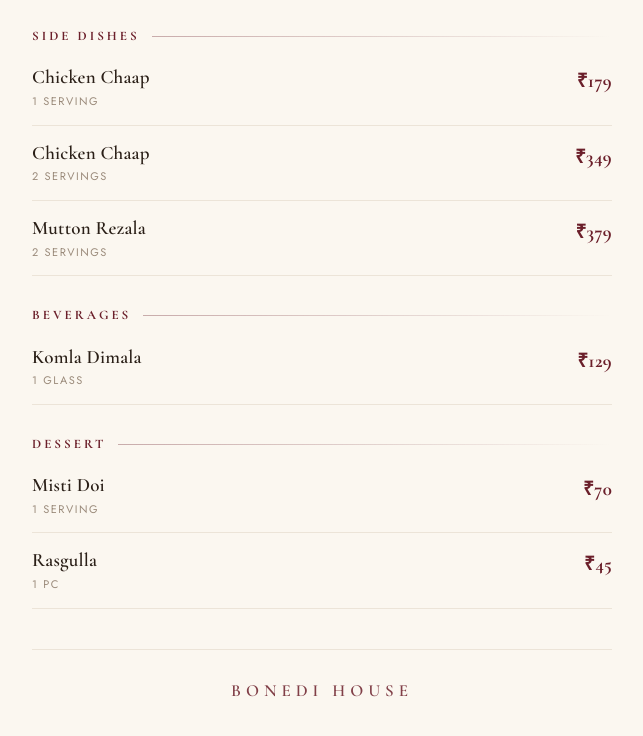
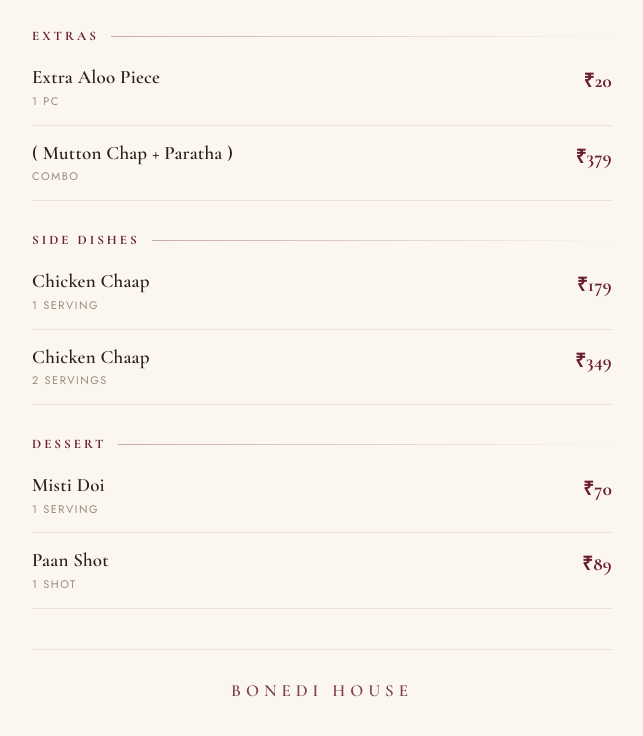
Before and after one commit to bonedibiryani-de/Bonedi-House-Menue, a plain HTML site: page index.html in a window 1280 px wide. Shown: the part 1836-2572 px from the top of the page, without its empty margins (318-961 px from the left). Drawn offline with nearby package versions, Linux system fonts and the light colour scheme.

Commit message:
Update index.html

```diff
--- a/index.html
+++ b/index.html
@@ -255,6 +255,17 @@
   <!-- ===== MENU ===== -->
   <main class="menu">
 
+    <!-- BEVERAGES -->
+    <div class="section-label">Beverages</div>
+
+    <div class="item">
+      <div class="item-body">
+        <div class="item-name">Komla Dimala</div>
+        <div class="item-sub">1 Glass</div>
+      </div>
+      <div class="item-price">₹129</div>
+    </div>
+
     <!-- SIGNATURE STARTERS -->
     <div class="section-label">Signature Starters</div>
 
@@ -408,6 +419,14 @@
       <div class="item-price">₹20</div>
     </div>
 
+    <div class="item">
+      <div class="item-body">
+        <div class="item-name">( Mutton Chap + Paratha )</div>
+        <div class="item-sub">Combo</div>
+      </div>
+      <div class="item-price">₹379</div>
+    </div>
+
     <!-- SIDE DISHES -->
     <div class="section-label">Side Dishes</div>
 
@@ -427,25 +446,6 @@
       <div class="item-price">₹349</div>
     </div>
 
-    <div class="item">
-      <div class="item-body">
-        <div class="item-name">Mutton Rezala</div>
-        <div class="item-sub">2 Servings</div>
-      </div>
-      <div class="item-price">₹379</div>
-    </div>
-
-    <!-- BEVERAGES -->
-    <div class="section-label">Beverages</div>
-
-    <div class="item">
-      <div class="item-body">
-        <div class="item-name">Komla Dimala</div>
-        <div class="item-sub">1 Glass</div>
-      </div>
-      <div class="item-price">₹129</div>
-    </div>
-
     <!-- DESSERT -->
     <div class="section-label">Dessert</div>
 
@@ -459,10 +459,10 @@
 
     <div class="item">
       <div class="item-body">
-        <div class="item-name">Rasgulla</div>
-        <div class="item-sub">1 Pc</div>
+        <div class="item-name">Paan Shot</div>
+        <div class="item-sub">1 Shot</div>
       </div>
-      <div class="item-price">₹45</div>
+      <div class="item-price">₹89</div>
     </div>
 
     <!-- FOOTER -->
```
